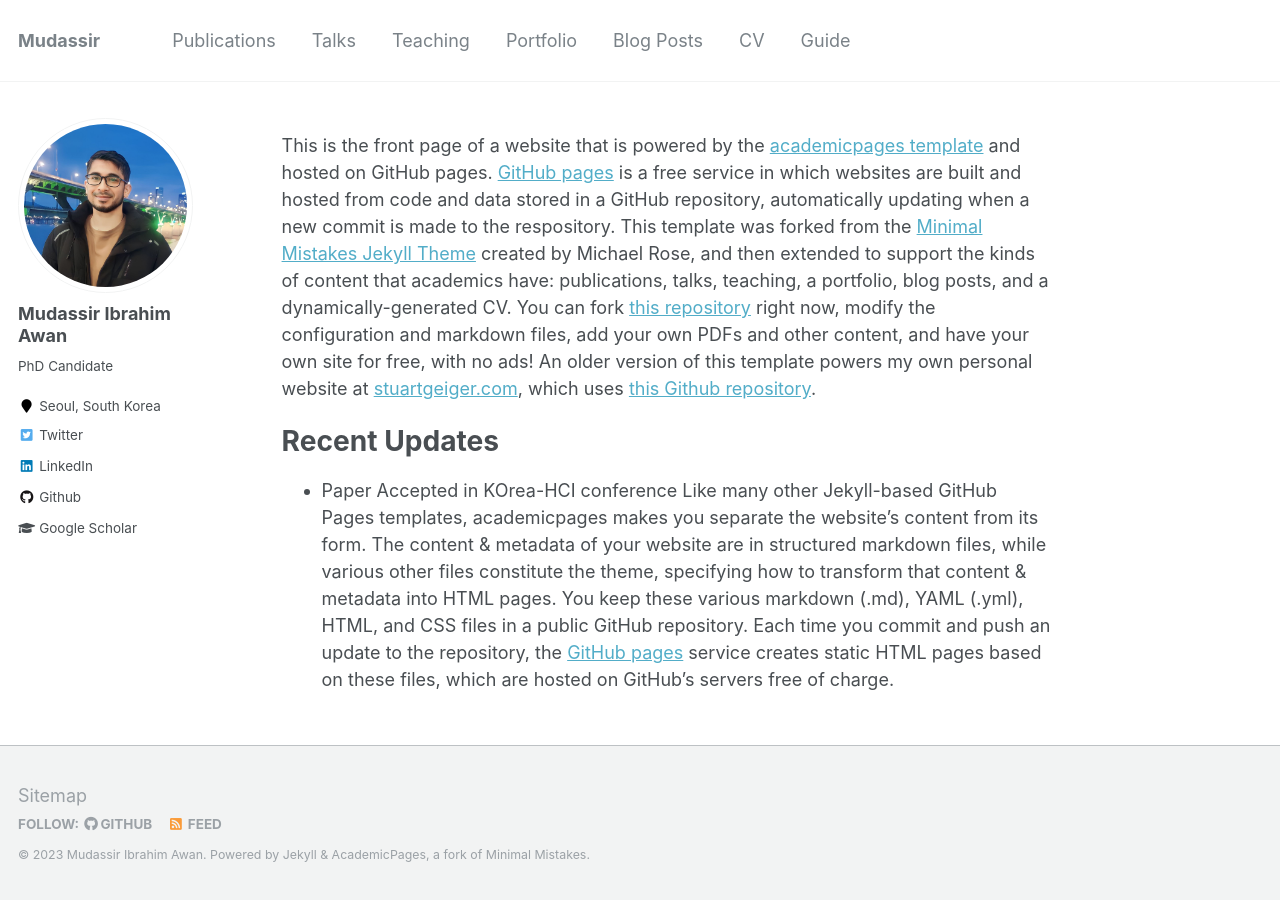
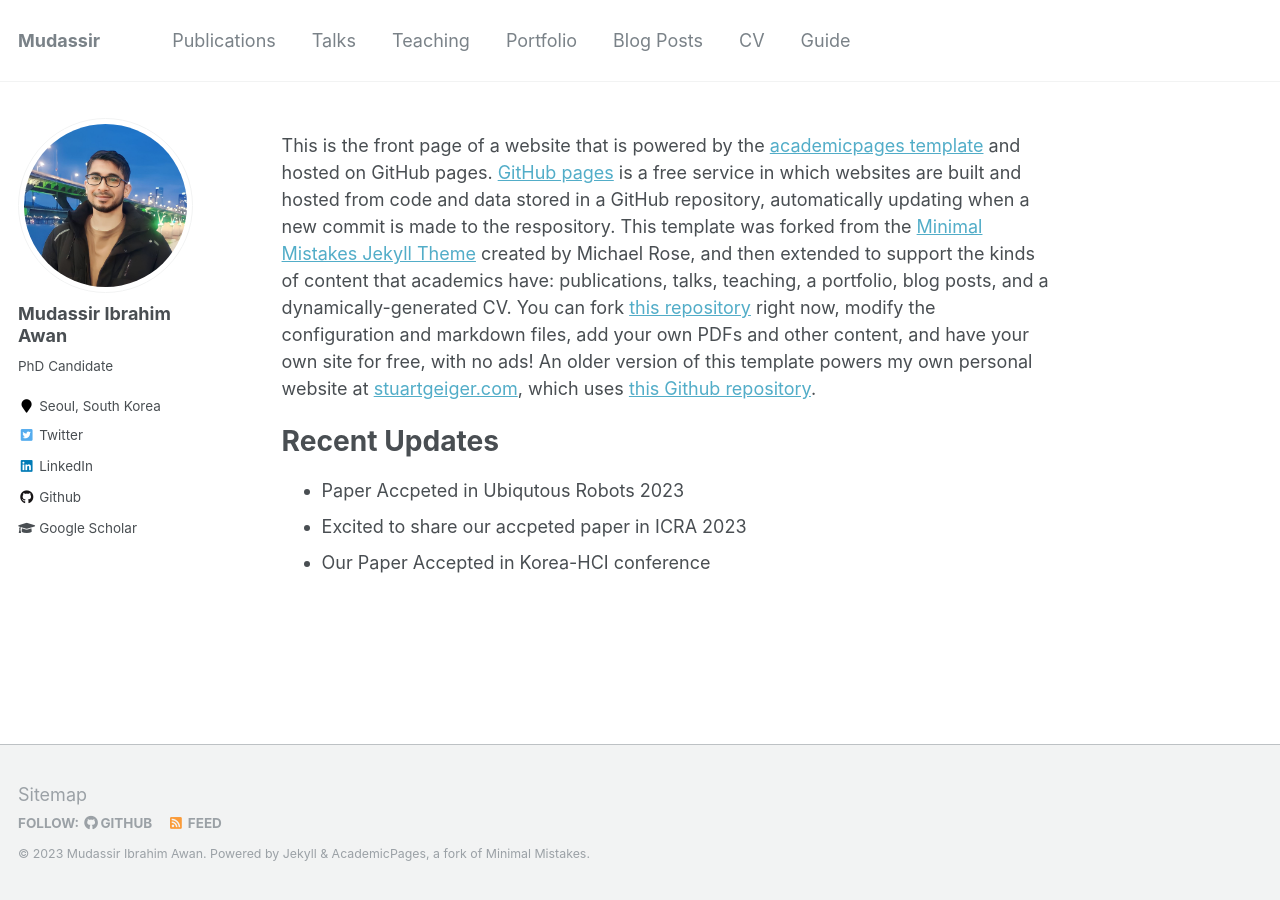
Before and after one commit to mudassir-awan/mudassir-awan.github.io, a Jekyll site: the page built from _pages/about.md, in a window 1280 px wide. Built offline with Jekyll 4.4.1, drawn with Linux system fonts in a browser that asks for light colours.

Commit message:
Update about.md

```diff
--- a/_pages/about.md
+++ b/_pages/about.md
@@ -12,5 +12,6 @@ This is the front page of a website that is powered by the [academicpages templa
 
 Recent Updates
 ======
-- Paper Accepted in KOrea-HCI conference
-Like many other Jekyll-based GitHub Pages templates, academicpages makes you separate the website's content from its form. The content & metadata of your website are in structured markdown files, while various other files constitute the theme, specifying how to transform that content & metadata into HTML pages. You keep these various markdown (.md), YAML (.yml), HTML, and CSS files in a public GitHub repository. Each time you commit and push an update to the repository, the [GitHub pages](https://pages.github.com/) service creates static HTML pages based on these files, which are hosted on GitHub's servers free of charge.
+- Paper Accpeted in Ubiqutous Robots 2023
+- Excited to share our accpeted paper in ICRA 2023
+- Our Paper Accepted in Korea-HCI conference
```
